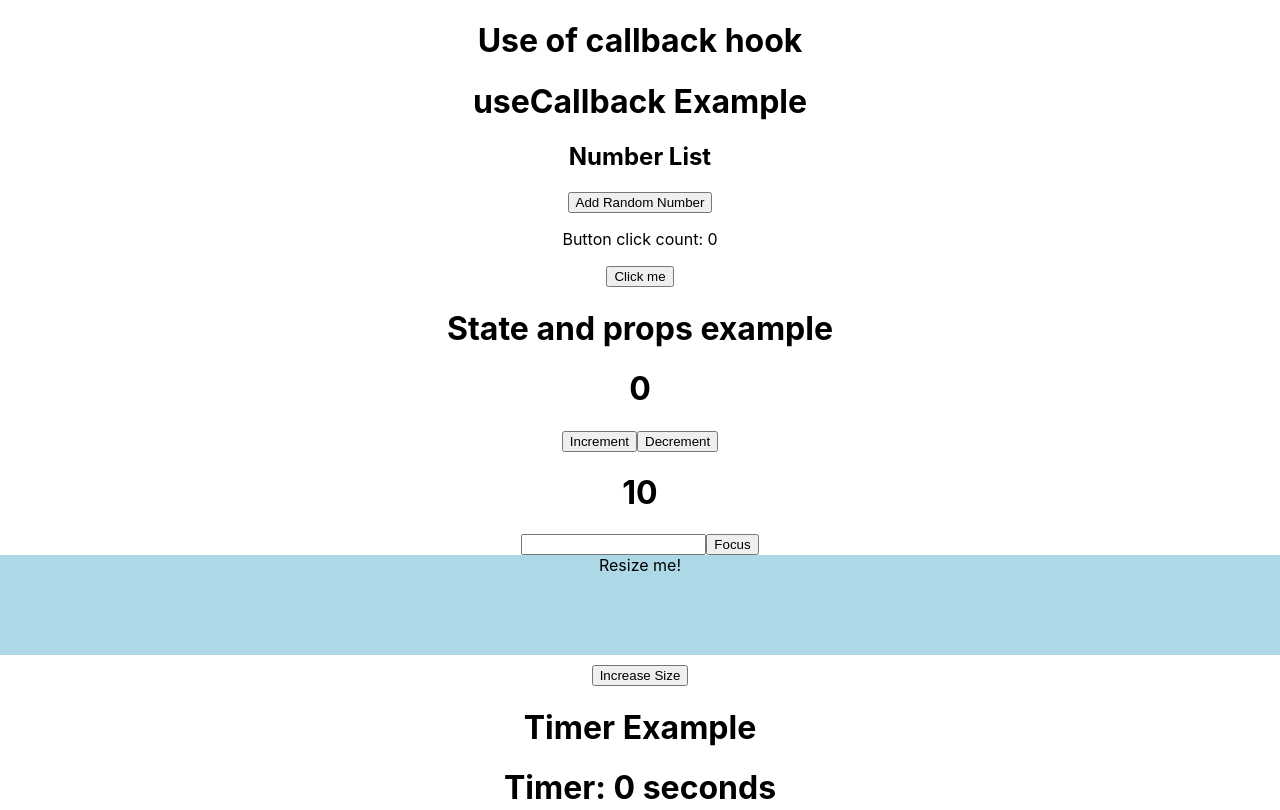
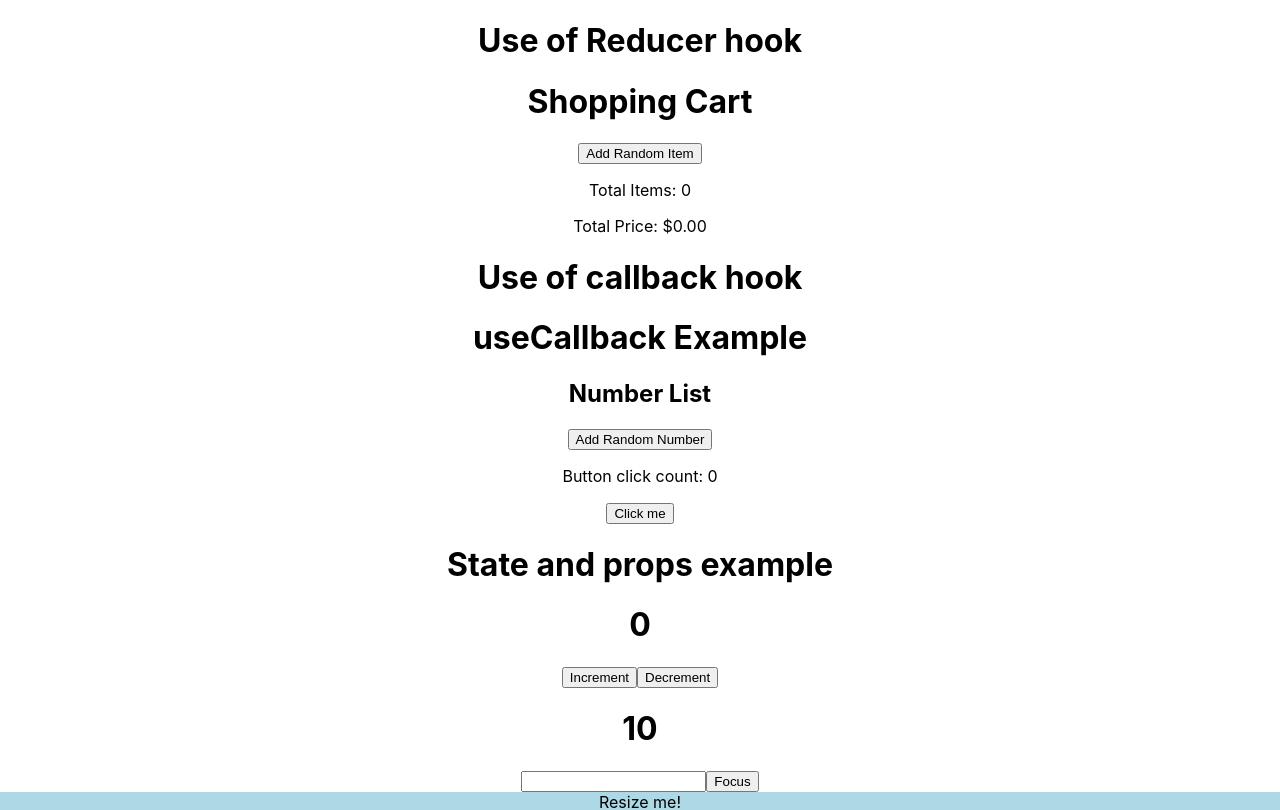
Before and after one commit to ravindrasharmacs/ReactProjDec, a React (Create React App) app: page / in a window 1280 px wide. Shown: the top 810 px of the page. Built offline with nearby package versions, Linux system fonts and the light colour scheme.

Commit message:
react_018: useReducer hook

```diff
--- a/src/App.js
+++ b/src/App.js
@@ -11,6 +11,7 @@ import ExampleComponent from "./ExampleClass";
 
 import { ThemeProvider, useTheme } from './ThemeContext'; // Import the Theme Provider
 import ExCalback from "./ExCalback";
+import ShoppingCart from "./ShoppingCart";
 
 const ThemedApp = () => {
     const { theme, toggleTheme } = useTheme(); // Use the Theme Context
@@ -26,6 +27,8 @@ const ThemedApp = () => {
 const App = () => (
     //Example of useState hook
     <div className="App">
+        <h1>Use of Reducer hook</h1>
+        <ShoppingCart />
         <h1>Use of callback hook</h1>
         <ExCalback />
         <h1>State and props example</h1>
--- /dev/null
+++ b/src/ShoppingCart.js
@@ -0,0 +1,81 @@
+import React, { useReducer } from 'react';
+
+// Action types
+const ADD_ITEM = 'ADD_ITEM';
+const REMOVE_ITEM = 'REMOVE_ITEM';
+const UPDATE_QUANTITY = 'UPDATE_QUANTITY';
+
+// Reducer function
+const cartReducer = (state, action) => {
+  switch (action.type) {
+    case ADD_ITEM:
+      const existingItem = state.find(item => item.id === action.payload.id);
+      if (existingItem) {
+        return state.map(item =>
+          item.id === action.payload.id
+            ? { ...item, quantity: item.quantity + 1 }
+            : item
+        );
+      }
+      return [...state, { ...action.payload, quantity: 1 }];
+
+    case REMOVE_ITEM:
+      return state.filter(item => item.id !== action.payload);
+
+    case UPDATE_QUANTITY:
+      return state.map(item =>
+        item.id === action.payload.id
+          ? { ...item, quantity: action.payload.quantity }
+          : item
+      );
+
+    default:
+      return state;
+  }
+};
+
+const ShoppingCart = () => {
+  const [cart, dispatch] = useReducer(cartReducer, []);
+
+  const addItem = (item) => {
+    dispatch({ type: ADD_ITEM, payload: item });
+  };
+
+  const removeItem = (itemId) => {
+    dispatch({ type: REMOVE_ITEM, payload: itemId });
+  };
+
+  const updateQuantity = (itemId, quantity) => {
+    dispatch({ type: UPDATE_QUANTITY, payload: { id: itemId, quantity } });
+  };
+
+  const totalItems = cart.reduce((sum, item) => sum + item.quantity, 0);
+  const totalPrice = cart.reduce((sum, item) => sum + item.price * item.quantity, 0);
+
+  return (
+    <div>
+      <h1>Shopping Cart</h1>
+      <button onClick={() => addItem({ id: Date.now(), name: 'New Item', price: 9.99 })}>
+        Add Random Item
+      </button>
+      <ul>
+        {cart.map(item => (
+          <li key={item.id}>
+            {item.name} - ${item.price} x
+            <input
+              type="number"
+              value={item.quantity}
+              onChange={(e) => updateQuantity(item.id, parseInt(e.target.value))}
+              min="1"
+            />
+            <button onClick={() => removeItem(item.id)}>Remove</button>
+          </li>
+        ))}
+      </ul>
+      <p>Total Items: {totalItems}</p>
+      <p>Total Price: ${totalPrice.toFixed(2)}</p>
+    </div>
+  );
+};
+
+export default ShoppingCart;
```
